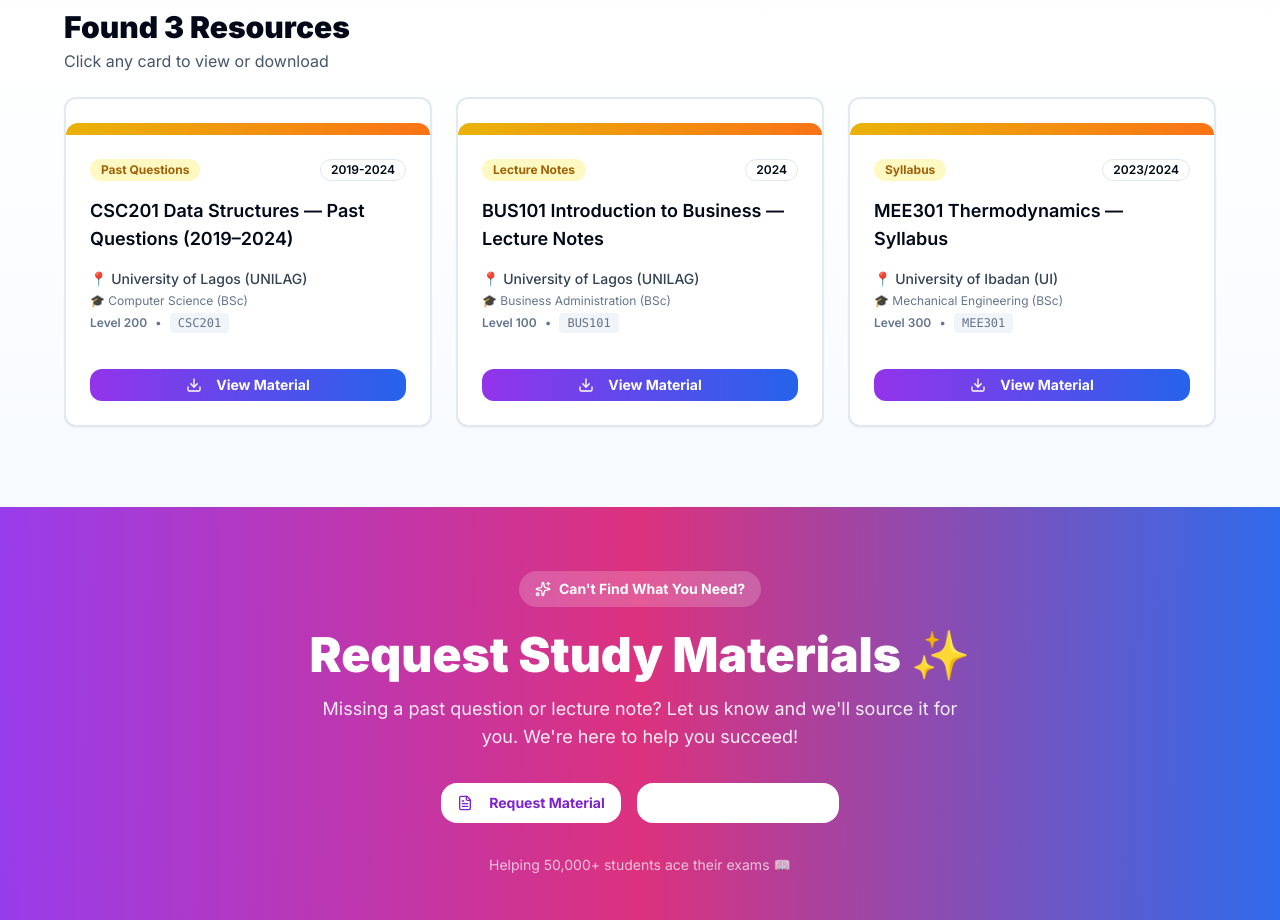
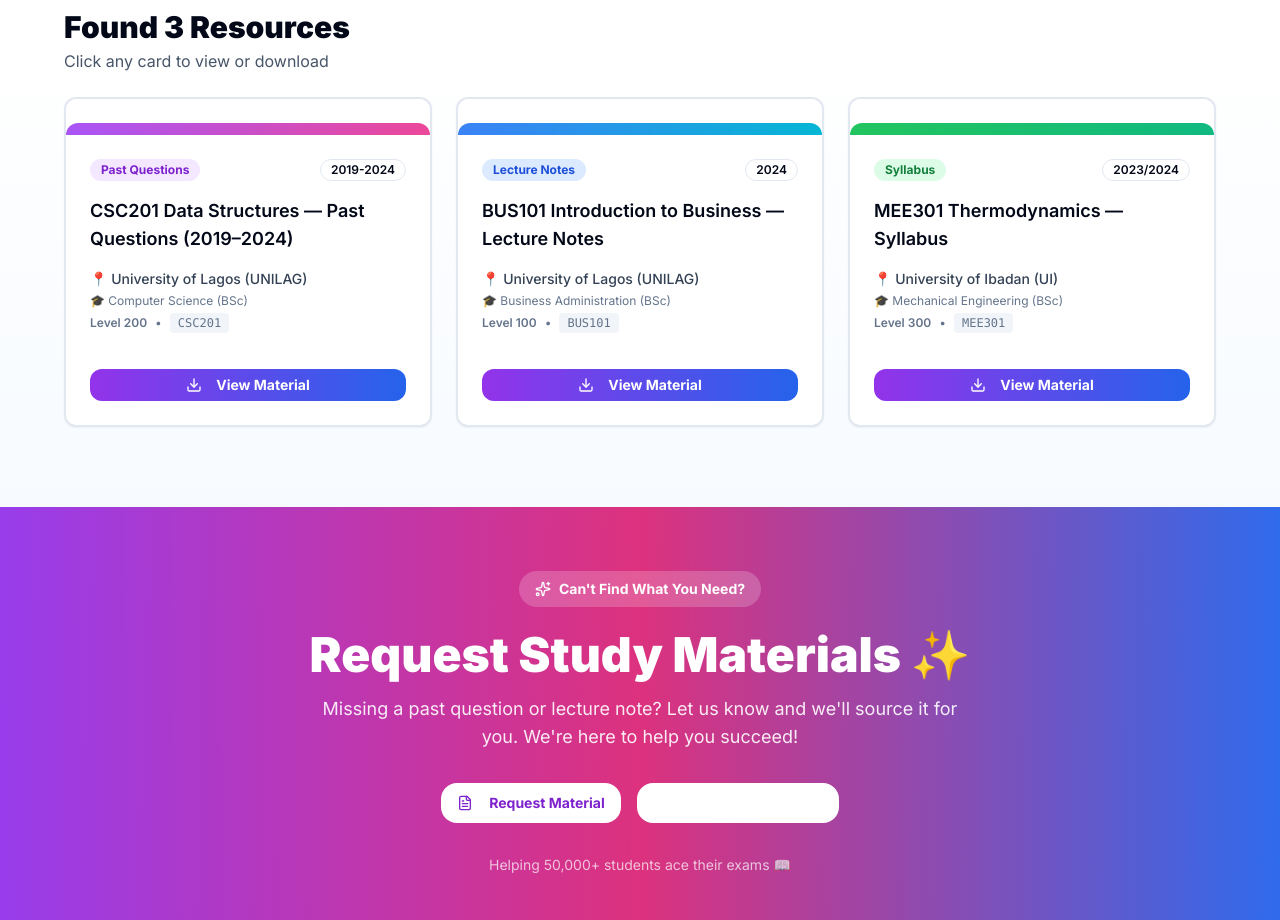
Before and after one commit to Fabulousugo/cribwise, a Next.js app: page /materials in a window 1280 px wide. Shown: the part 920-1840 px from the top of the page. Built offline with nearby package versions, Linux system fonts and the light colour scheme.

Commit message:
fixed materialKind

```diff
--- a/app/marketplace/page.tsx
+++ b/app/marketplace/page.tsx
@@ -313,7 +313,7 @@ export default async function MarketplacePage({ searchParams }: { searchParams?:
                       )}
 
                       {/* Favorite button overlay */}
-                      <button className="absolute top-3 right-3 w-10 h-10 bg-white/90 dark:bg-slate-800/90 backdrop-blur-sm rounded-full flex items-center justify-center hover:bg-white dark:hover:bg-slate-800 transition-all shadow-lg opacity-0 group-hover:opacity-100">
+                      <button title = "favorite" className="absolute top-3 right-3 w-10 h-10 bg-white/90 dark:bg-slate-800/90 backdrop-blur-sm rounded-full flex items-center justify-center hover:bg-white dark:hover:bg-slate-800 transition-all shadow-lg opacity-0 group-hover:opacity-100">
                         <Heart className="h-5 w-5 text-slate-600 dark:text-slate-300" />
                       </button>
 
--- a/app/materials/page.tsx
+++ b/app/materials/page.tsx
@@ -227,21 +227,21 @@ export default async function MaterialsHome({ searchParams }: { searchParams?: R
                   <Card className="h-full hover:shadow-2xl transition-all duration-300 hover:-translate-y-2 border-2 border-slate-200 dark:border-slate-700 hover:border-purple-400 dark:hover:border-purple-500 group">
                     {/* Header with Material Type */}
                     <div className={`h-3 w-full rounded-t-xl ${
-                      m.kind === "past-question" ? "bg-gradient-to-r from-purple-500 to-pink-500" :
-                      m.kind === "lecture-note" ? "bg-gradient-to-r from-blue-500 to-cyan-500" :
-                      m.kind === "syllabus" ? "bg-gradient-to-r from-green-500 to-emerald-500" :
+                      m.kind.toLowerCase().includes("past") ? "bg-gradient-to-r from-purple-500 to-pink-500" :
+                      m.kind.toLowerCase().includes("lecture") || m.kind.toLowerCase().includes("note") ? "bg-gradient-to-r from-blue-500 to-cyan-500" :
+                      m.kind.toLowerCase().includes("syllabus") ? "bg-gradient-to-r from-green-500 to-emerald-500" :
                       "bg-gradient-to-r from-yellow-500 to-orange-500"
                     }`}></div>
 
                     <CardHeader className="pb-3">
                       <div className="flex items-start justify-between gap-2 mb-2">
                         <Badge className={`${
-                          m.kind === "past-question" ? "bg-purple-100 dark:bg-purple-900/30 text-purple-700 dark:text-purple-300" :
-                          m.kind === "lecture-note" ? "bg-blue-100 dark:bg-blue-900/30 text-blue-700 dark:text-blue-300" :
-                          m.kind === "syllabus" ? "bg-green-100 dark:bg-green-900/30 text-green-700 dark:text-green-300" :
+                          m.kind.toLowerCase().includes("past") ? "bg-purple-100 dark:bg-purple-900/30 text-purple-700 dark:text-purple-300" :
+                          m.kind.toLowerCase().includes("lecture") || m.kind.toLowerCase().includes("note") ? "bg-blue-100 dark:bg-blue-900/30 text-blue-700 dark:text-blue-300" :
+                          m.kind.toLowerCase().includes("syllabus") ? "bg-green-100 dark:bg-green-900/30 text-green-700 dark:text-green-300" :
                           "bg-yellow-100 dark:bg-yellow-900/30 text-yellow-700 dark:text-yellow-300"
                         } font-bold text-xs`}>
-                          {m.kind.split('-').map(word => word.charAt(0).toUpperCase() + word.slice(1)).join(' ')}
+                          {m.kind}
                         </Badge>
                         {m.year && (
                           <Badge variant="outline" className="text-xs">
```
